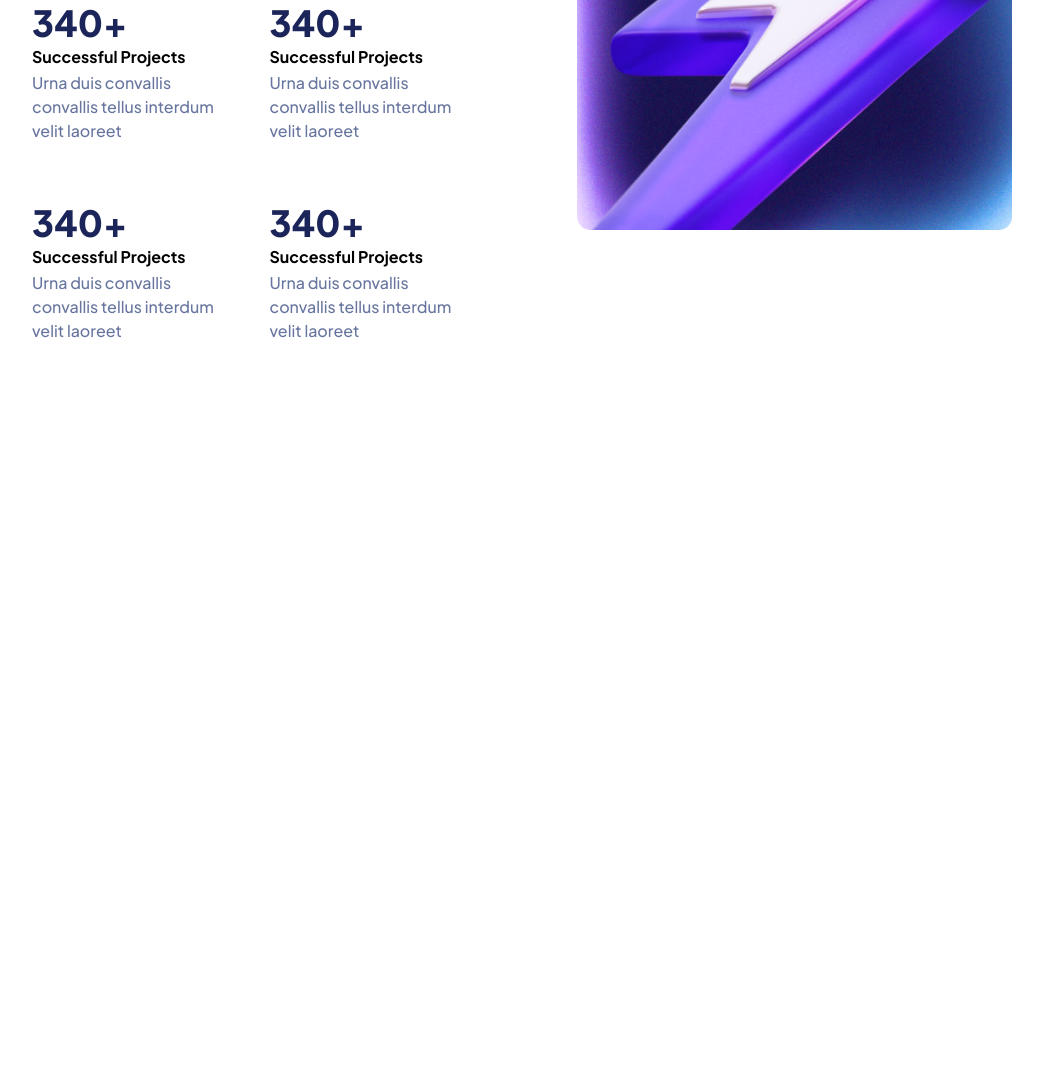
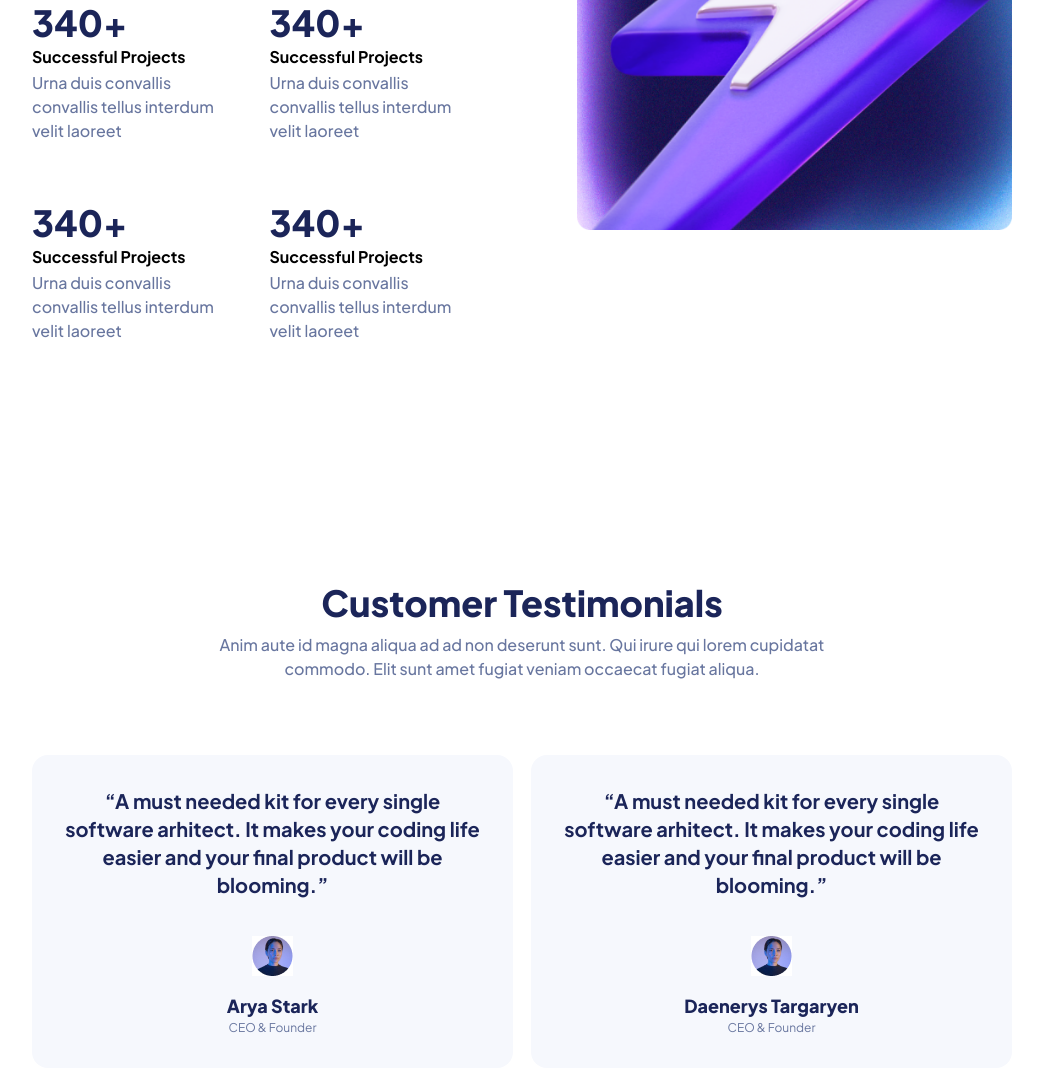
Before and after one commit to Terezie-Mazacova/tailwind-horizonUI, a website: page index.html in a window 1280 px wide. Shown: the part 2179-3251 px from the top of the page, without its empty margins (118-1161 px from the left). Before the commit the page ends 2642 px from the top, so only its background shows below. Drawn offline with Linux system fonts and the light colour scheme.

Commit message:
hotova sekce Customer Testimonials

```diff
--- a/index.html
+++ b/index.html
@@ -209,9 +209,39 @@
             </div>
         </div>
 
+        <!-- Customer Testimonials -->
+        <div class="flex flex-col gap-[74px] py-[120px] items-center">
+            <div class="max-w-[686px] text-center">
+                <h2 class="text-4xl font-extrabold text-secondary-dark-grey-900 mb-[10px]">Customer Testimonials</h2>
+                <p class="text-base font-medium text-secondary-dark-grey-600">Anim aute id magna aliqua ad ad non deserunt sunt. Qui irure qui lorem cupidatat commodo. Elit sunt amet fugiat veniam occaecat fugiat aliqua.</p>
+            </div>
 
+            <div class="flex gap-[18px] text-center">
+                <div class="flex flex-col gap-[37px] p-8 bg-secondary-grey-200 rounded-2xl">
+                    <div>
+                        <p class="text-xl font-bold text-secondary-dark-grey-900">“A must needed kit for every single software arhitect. It makes your coding life easier and your final product will be blooming.”</p>
+                    </div>
 
-        <div></div>
+                    <div class="flex flex-col items-center">
+                        <img src="./public/img/user-img.jpg" alt="Image of User" class="mb-4">
+                        <h3 class="text-lg font-extrabold text-secondary-dark-grey-900">Arya Stark</h3>
+                        <p class="text-xs font text-secondary-dark-grey-600">CEO & Founder</p>
+                    </div>
+                </div>
+
+                <div class="flex flex-col gap-[37px] p-8 bg-secondary-grey-200 rounded-2xl">
+                    <div>
+                        <p class="text-xl font-bold text-secondary-dark-grey-900">“A must needed kit for every single software arhitect. It makes your coding life easier and your final product will be blooming.”</p>
+                    </div>
+
+                    <div class="flex flex-col items-center">
+                        <img src="./public/img/user-img.jpg" alt="Image of User" class="mb-4">
+                        <h3 class="text-lg font-extrabold text-secondary-dark-grey-900">Daenerys Targaryen</h3>
+                        <p class="text-xs font text-secondary-dark-grey-600">CEO & Founder</p>
+                    </div>
+                </div>
+            </div>
+        </div>
     </main>
 </body>
 </html>
--- a/tailwind.config.js
+++ b/tailwind.config.js
@@ -17,6 +17,7 @@ module.exports = {
         'primary-purple-blue-500' : '#4318FF',
         'primary-purple-blue-600' : '#3311DB',
 
+        'secondary-grey-200' : '#F6F8FD',
         'secondary-dark-grey-600' : '#68769F',
         'secondary-dark-grey-900' : '#1B2559',
       },
```
Also changed, not shown: output.css, public/img/user-img.jpg (added).
